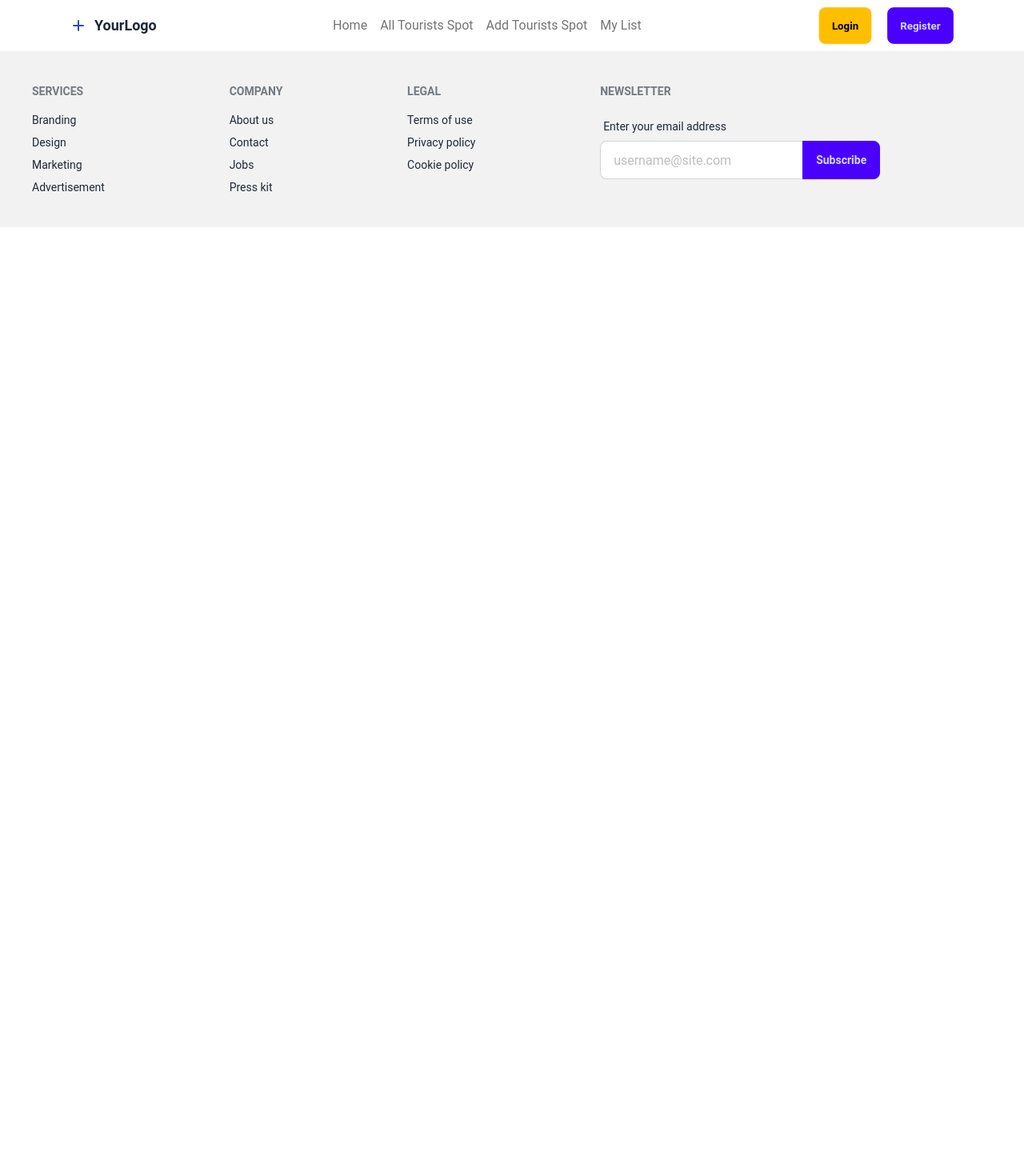
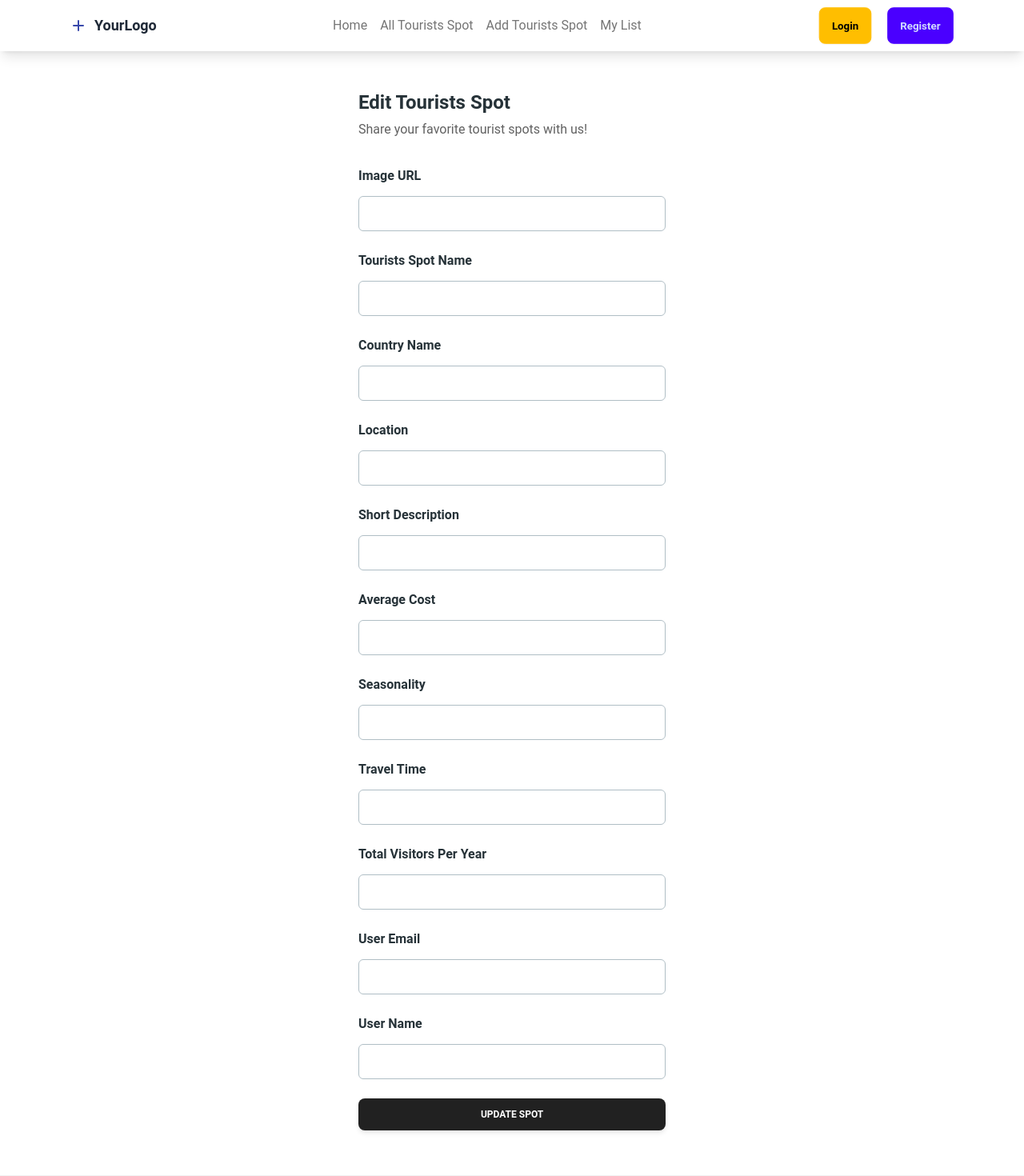
Before and after one commit to Saim-Al-Ifran/tourism-frontend-, a React (Vite) app: page /edit_spot/1 in a window 1280 px wide. Shown: the top 1470 px of the page at 80% size. Before the commit the page ends 800 px from the top, so only its background shows below. Built offline with nearby package versions, Linux system fonts and the light colour scheme.

Commit message:
edit tourist page added

```diff
--- a/src/App.jsx
+++ b/src/App.jsx
@@ -8,6 +8,7 @@ import Home from './pages/Home/Home';
 import AlltouristSpot from './pages/AllTouristSpot/AlltouristSpot';
 import AddTouristsSpot from './pages/AddTouristSpot/AddTouristSpot';
 import Mylist from './pages/Mylist/Mylist';
+import EditTouristSpot from './pages/EditTouristSpot/EditTouristSpot';
 
 
 const App = () => {
@@ -20,6 +21,7 @@ const App = () => {
                 <Route path="/all_spot"  element={<AlltouristSpot/>} />
                 <Route path="/add_spot"  element={<AddTouristsSpot/>} />
                 <Route path="/mylist"  element={<Mylist/>} />
+                <Route path="/edit_spot/:id"  element={<EditTouristSpot/>} />
                 <Route path="/login" element={<Login/>} />
                 <Route path="/register"  element={<Register/> } />
 
--- a/src/pages/AllTouristSpot/AlltouristSpot.jsx
+++ b/src/pages/AllTouristSpot/AlltouristSpot.jsx
@@ -1,25 +1,53 @@
-import React from 'react'
-import TouristCard from '../../components/TouristCard'
+import React, { useState } from 'react';
+import TouristCard from '../../components/TouristCard';
 
 const AlltouristSpot = () => {
+    // State variable to manage sorting order
+    const [sortBy, setSortBy] = useState('ascending');
 
-  return (
-     <>
-             <div class="container mx-auto py-8">
-            <h2 class="text-3xl font-bold mb-[4rem] text-center">All Tourist Spots</h2>
-            <div className="container mx-auto grid grid-cols-1 md:grid-cols-3 gap-4">
-                <TouristCard/>
-                <TouristCard/>
-                <TouristCard/>
-                <TouristCard/>
-                <TouristCard/>
-                <TouristCard/>
-                <TouristCard/>
+    // const sortTouristSpots = () => {
+    //     // Create a copy of touristSpots array to avoid mutating the original array
+    //     const sortedTouristSpots = [...touristSpots];
+    //     // Sort the array based on average_cost
+    //     sortedTouristSpots.sort((a, b) => {
+    //         if (sortBy === 'ascending') {
+    //             return a.average_cost - b.average_cost;
+    //         } else {
+    //             return b.average_cost - a.average_cost;
+    //         }
+    //     });
+    //     // Return the sorted array
+    //     return sortedTouristSpots;
+    // };
+
+    return (
+        <>
+            <div className="container mx-auto py-8">
+                <h2 className="text-3xl font-bold mb-[4rem] text-center">All Tourist Spots</h2>
+                {/* Sorting option */}
+                <div className="mb-4 flex justify-center">
+                    <select
+                        className="bg-white text-gray-900 border border-gray-300 rounded-md py-2 px-4 focus:outline-none"
+                        value={sortBy}
+                        onChange={(e) => setSortBy(e.target.value)}
+                    >
+                        <option value="ascending">Sort by Cost (Low to High)</option>
+                        <option value="descending">Sort by Cost (High to Low)</option>
+                    </select>
+                </div>
+                {/* Tourist spots grid */}
+                <div className="container mx-auto grid grid-cols-1 md:grid-cols-3 gap-4">
+
+                        <TouristCard   />
+                        <TouristCard   />
+                        <TouristCard   />
+                        <TouristCard   />
+                        <TouristCard   />
+
+                </div>
             </div>
+        </>
+    );
+};
 
-       </div>
-     </>
-  )
-}
-
-export default AlltouristSpot
+export default AlltouristSpot;
--- a/src/pages/EditTouristSpot/EditTouristSpot.jsx
+++ b/src/pages/EditTouristSpot/EditTouristSpot.jsx
@@ -0,0 +1,166 @@
+import {
+    Card,
+    Input,
+    Checkbox,
+    Button,
+    Typography,
+  } from "@material-tailwind/react";
+
+
+  import { ToastContainer, toast } from 'react-toastify';
+  import 'react-toastify/dist/ReactToastify.css';
+
+const EditTouristSpot = () => {
+
+    const handleAddSpot = ()=>{
+        toast("Wow so easy!")
+    }
+
+  return (
+    <>
+    <ToastContainer/>
+    <div className="container mx-auto flex items-center justify-center mb-[3rem] mt-[3rem]">
+
+        <Card color="transparent" shadow={false}>
+                <Typography variant="h4" color="blue-gray">
+                Edit Tourists Spot
+                </Typography>
+                <Typography color="gray" className="mt-1 font-normal">
+                Share your favorite tourist spots with us!
+                </Typography>
+                <form className="mt-8 mb-2 w-80 max-w-screen-lg sm:w-96">
+                <div className="mb-1 flex flex-col gap-6">
+                    <Typography variant="h6" color="blue-gray" className="-mb-3">
+                    Image URL
+                    </Typography>
+                    <Input
+                    size="lg"
+                    placeholder="https://example.com/image.jpg"
+                    className=" !border-t-blue-gray-200 focus:!border-t-gray-900"
+                    labelProps={{
+                        className: "before:content-none after:content-none",
+                    }}
+                    />
+                    <Typography variant="h6" color="blue-gray" className="-mb-3">
+                    Tourists Spot Name
+                    </Typography>
+                    <Input
+                    size="lg"
+                    placeholder="Tourists Spot Name"
+                    className=" !border-t-blue-gray-200 focus:!border-t-gray-900"
+                    labelProps={{
+                        className: "before:content-none after:content-none",
+                    }}
+                    />
+                    <Typography variant="h6" color="blue-gray" className="-mb-3">
+                    Country Name
+                    </Typography>
+                    <Input
+                    size="lg"
+                    placeholder="Country Name"
+                    className=" !border-t-blue-gray-200 focus:!border-t-gray-900"
+                    labelProps={{
+                        className: "before:content-none after:content-none",
+                    }}
+                    />
+                    <Typography variant="h6" color="blue-gray" className="-mb-3">
+                    Location
+                    </Typography>
+                    <Input
+                    size="lg"
+                    placeholder="Location"
+                    className=" !border-t-blue-gray-200 focus:!border-t-gray-900"
+                    labelProps={{
+                        className: "before:content-none after:content-none",
+                    }}
+                    />
+                    <Typography variant="h6" color="blue-gray" className="-mb-3">
+                    Short Description
+                    </Typography>
+                    <Input
+                    size="lg"
+                    placeholder="Short Description"
+                    className=" !border-t-blue-gray-200 focus:!border-t-gray-900"
+                    labelProps={{
+                        className: "before:content-none after:content-none",
+                    }}
+                    />
+                    <Typography variant="h6" color="blue-gray" className="-mb-3">
+                    Average Cost
+                    </Typography>
+                    <Input
+                    size="lg"
+                    placeholder="Average Cost"
+                    className=" !border-t-blue-gray-200 focus:!border-t-gray-900"
+                    labelProps={{
+                        className: "before:content-none after:content-none",
+                    }}
+                    />
+                    <Typography variant="h6" color="blue-gray" className="-mb-3">
+                    Seasonality
+                    </Typography>
+                    <Input
+                    size="lg"
+                    placeholder="Seasonality"
+                    className=" !border-t-blue-gray-200 focus:!border-t-gray-900"
+                    labelProps={{
+                        className: "before:content-none after:content-none",
+                    }}
+                    />
+                    <Typography variant="h6" color="blue-gray" className="-mb-3">
+                    Travel Time
+                    </Typography>
+                    <Input
+                    size="lg"
+                    placeholder="Travel Time"
+                    className=" !border-t-blue-gray-200 focus:!border-t-gray-900"
+                    labelProps={{
+                        className: "before:content-none after:content-none",
+                    }}
+                    />
+                    <Typography variant="h6" color="blue-gray" className="-mb-3">
+                    Total Visitors Per Year
+                    </Typography>
+                    <Input
+                    size="lg"
+                    placeholder="Total Visitors Per Year"
+                    className=" !border-t-blue-gray-200 focus:!border-t-gray-900"
+                    labelProps={{
+                        className: "before:content-none after:content-none",
+                    }}
+                    />
+                    <Typography variant="h6" color="blue-gray" className="-mb-3">
+                    User Email
+                    </Typography>
+                    <Input
+                    size="lg"
+                    placeholder="User Email"
+                    className=" !border-t-blue-gray-200 focus:!border-t-gray-900"
+                    labelProps={{
+                        className: "before:content-none after:content-none",
+                    }}
+                    />
+                    <Typography variant="h6" color="blue-gray" className="-mb-3">
+                    User Name
+                    </Typography>
+                    <Input
+                    size="lg"
+                    placeholder="User Name"
+                    className=" !border-t-blue-gray-200 focus:!border-t-gray-900"
+                    labelProps={{
+                        className: "before:content-none after:content-none",
+                    }}
+                    />
+                </div>
+                <Button className="mt-6" fullWidth onClick={handleAddSpot}>
+                    Update spot
+                </Button>
+                </form>
+        </Card>
+    </div>
+
+    </>
+  )
+}
+
+export default EditTouristSpot
--- a/src/pages/Mylist/Mylist.jsx
+++ b/src/pages/Mylist/Mylist.jsx
@@ -1,4 +1,5 @@
 import { Button } from "@material-tailwind/react";
+import { Link } from "react-router-dom";
 
 const Mylist = () => {
   return (
@@ -42,7 +43,10 @@ const Mylist = () => {
                             </td>
                             <td>Bangladesh</td>
                             <th>
-                               <Button color="green" className="mr-2"><i class="fa-solid fa-pen-to-square"></i> Edit</Button>
+                                <Link to="/edit_spot/2">
+                                    <Button color="green" className="mr-2"><i class="fa-solid fa-pen-to-square"></i> Edit</Button>
+                                </Link>
+
                                <Button color="red"><i class="fa-solid fa-trash"></i> Delete</Button>
                             </th>
                          </tr>
```
